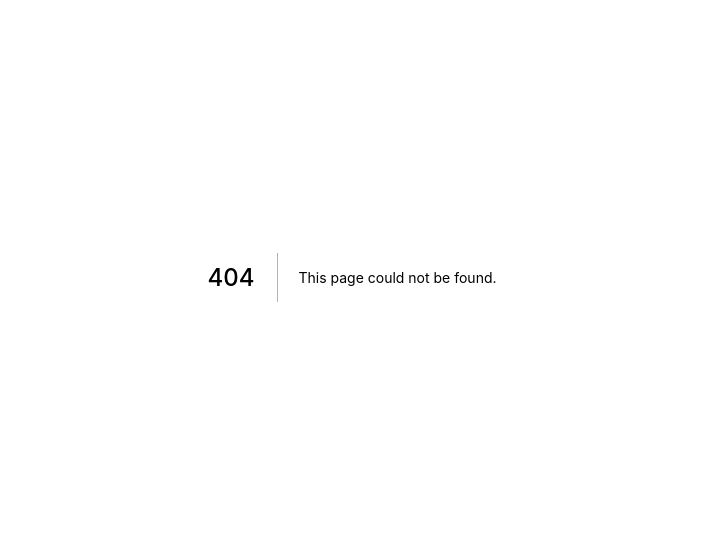
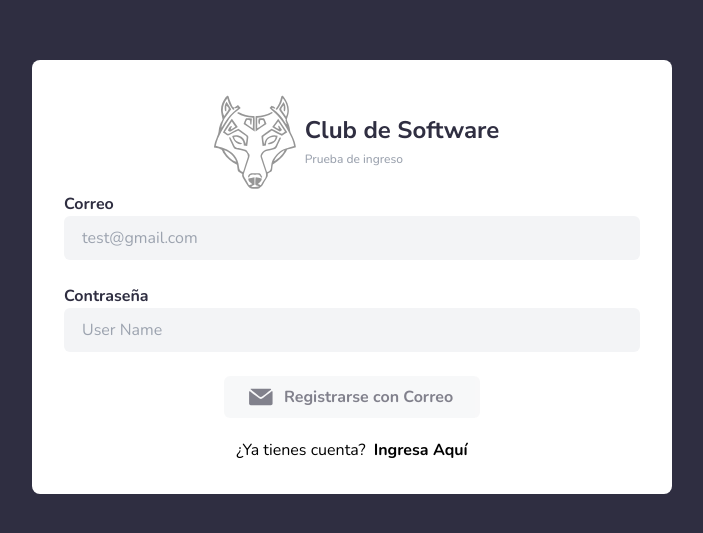
Before and after one commit to Danjar27/software, a Next.js app: page /register in a window 1280 px wide. Before the commit this address had no page. Shown: the part 123-656 px from the top of the page, without its empty margins (288-991 px from the left). Built offline with nearby package versions, Linux system fonts and the light colour scheme.

Commit message:
created register and login forms

```diff
--- /dev/null
+++ b/src/components/templates/LoginForm.tsx
@@ -0,0 +1,119 @@
+import { Formik } from "formik";
+import React from "react";
+import AuthButton from "../atoms/AuthButton";
+import FormInput from "../molecules/FormInput";
+import { useStore } from "../../store/hook";
+import { useRouter } from "next/router";
+import { ToastContainer, toast } from "react-toastify";
+import Banner from "../molecules/Banner";
+import { validationSchema } from "../../models/schemas/LoginSchema";
+import "react-toastify/dist/ReactToastify.css";
+
+const LoginForm = () => {
+  const authStore = useStore("authStore");
+  const router = useRouter();
+
+  const initialValues = {
+    email: "",
+    password: "",
+  };
+  const handleSubmit = (values: any) => {
+    console.log(values);
+  };
+
+  const handleRedirect = (auth: any) => {
+    if (auth) {
+      return router.push("/home");
+    }
+    return toast.error("Error al iniciar sesión", {
+      position: "bottom-right",
+    });
+  };
+
+  const handleLogin = async (values: { email: string; password: string }) => {
+    try {
+      const auth = await authStore.signIn(values.email, values.password);
+      handleRedirect(auth);
+    } catch (e) {
+      console.log(e);
+    }
+  };
+
+  const handleGoogleLogin = async () => {
+    try {
+      const auth = await authStore.signInWithGoogle();
+      handleRedirect(auth);
+    } catch (e) {
+      console.log(e);
+    }
+  };
+
+  const formIsTouched = (values: Record<string, boolean>) => {
+    return Object.keys(values).length > 0;
+  };
+
+  return (
+    <div className="h-screen center w-screen bg-accent">
+      <Formik
+        initialValues={initialValues}
+        onSubmit={handleSubmit}
+        validationSchema={validationSchema}
+      >
+        {({ values, touched, isValid }) => (
+          <div className="w-1/2 rounded-lg bg-white p-8">
+            <Banner />
+            <div className="center mt-5">
+              <AuthButton
+                gmail
+                label="Ingresar con Google"
+                onClick={handleGoogleLogin}
+              />
+            </div>
+            <div className="relative flex py-5 items-center">
+              <div className="flex-grow border-t border-gray-200"></div>
+              <span className="flex-shrink mx-4 text-gray-300">
+                O también puedes:
+              </span>
+              <div className="flex-grow border-t border-gray-200"></div>
+            </div>
+            <FormInput
+              label="Correo"
+              name="email"
+              placeholder="test@gmail.com"
+            />
+            <FormInput
+              label="Contraseña"
+              name="password"
+              type="password"
+              placeholder="User Name"
+            />
+            <div className="center gap-4">
+              <AuthButton
+                disabled={!isValid || !formIsTouched(touched)}
+                label="Ingresar con Correo"
+                onClick={() => {
+                  handleLogin({
+                    email: values.email,
+                    password: values.password,
+                  });
+                }}
+              />
+            </div>
+            <div className="center mt-5">
+              <p className="mr-4 text-gray-600">¿No tienes cuenta?</p>
+              <button
+                className="font-bold text-accent"
+                onClick={() => router.push("/register")}
+              >
+                Regístrate con tu correo
+              </button>
+            </div>
+          </div>
+        )}
+      </Formik>
+      <ToastContainer />
+    </div>
+  );
+};
+
+export default LoginForm;
--- /dev/null
+++ b/src/components/templates/RegisterForm.tsx
@@ -0,0 +1,92 @@
+import { Formik } from "formik";
+import React from "react";
+import AuthButton from "../atoms/AuthButton";
+import FormInput from "../molecules/FormInput";
+import { useStore } from "../../store/hook";
+import { useRouter } from "next/router";
+import Banner from "../molecules/Banner";
+import { ToastContainer, toast } from "react-toastify";
+import { validationSchema } from "../../models/schemas/LoginSchema";
+
+const RegisterForm = () => {
+  const authStore = useStore("authStore");
+  const router = useRouter();
+
+  const initialValues = {
+    email: "",
+    password: "",
+  };
+  const handleSubmit = (values: any) => {
+    console.log(values);
+  };
+
+  const handleRedirect = (auth: any) => {
+    if (auth) {
+      return router.push("/");
+    }
+    return () => toast("NO LOGIN");
+  };
+
+  const handleRegister = async (values: {
+    email: string;
+    password: string;
+  }) => {
+    try {
+      const auth = await authStore.signUp(values.email, values.password);
+      handleRedirect(auth);
+    } catch (e) {
+      console.log(e);
+    }
+  };
+
+  const formIsTouched = (values: Record<string, boolean>) => {
+    return Object.keys(values).length > 0;
+  };
+
+  return (
+    <div className="h-screen center w-screen bg-accent">
+      <Formik
+        initialValues={initialValues}
+        onSubmit={handleSubmit}
+        validationSchema={validationSchema}
+      >
+        {({ values, isValid, touched }) => (
+          <div className="w-1/2 rounded-lg bg-white p-8">
+            <Banner />
+            <FormInput
+              label="Correo"
+              name="email"
+              placeholder="test@gmail.com"
+            />
+            <FormInput
+              label="Contraseña"
+              name="password"
+              type="password"
+              placeholder="User Name"
+            />
+            <div className="center gap-4">
+              <AuthButton
+                label="Registrarse con Correo"
+                disabled={!isValid || !formIsTouched(touched)}
+                onClick={() => {
+                  handleRegister({
+                    email: values.email,
+                    password: values.password,
+                  });
+                }}
+              />
+            </div>
+            <div className="center mt-5">
+              <p className="mr-2">¿Ya tienes cuenta?</p>
+              <button className="font-bold" onClick={() => router.push("/")}>
+                Ingresa Aquí
+              </button>
+            </div>
+          </div>
+        )}
+      </Formik>
+    </div>
+  );
+};
+
+export default RegisterForm;
--- /dev/null
+++ b/src/models/schemas/LoginSchema.ts
@@ -0,0 +1,10 @@
+import * as Yup from "yup";
+import { requiredFormat } from "../../utils/functions/requiredFormat";
+
+export const validationSchema = Yup.object().shape({
+  email: Yup.string()
+    .nullable()
+    .email("El email no es válido")
+    .required(requiredFormat("un email")),
+  password: Yup.string().nullable().required(requiredFormat("una contraseña")),
+});
--- a/src/pages/index.tsx
+++ b/src/pages/index.tsx
@@ -1,18 +1,13 @@
 import type { NextPage } from "next";
 import React from "react";
-import UserFormRoot from "../components/organisms/UserFormRoot";
-import UserList from "../components/templates/UserList";
+import { Authenticate } from "../components/templates/Authenticate";
+import LoginForm from "../components/templates/LoginForm";
 
 const Home: NextPage = () => {
   return (
-    <div className="flex justify-between items-center h-screen w-screen">
-      <div className="w-1/2 center">
-        <UserFormRoot />
-      </div>
-      <div className="flex justify-center w-1/2 bg-accent h-screen overflow-y-scroll p-20">
-        <UserList />
-      </div>
-    </div>
+    <Authenticate>
+      <LoginForm />
+    </Authenticate>
   );
 };
 
--- /dev/null
+++ b/src/pages/register.tsx
@@ -0,0 +1,10 @@
+import React from "react";
+import RegisterForm from "../components/templates/RegisterForm";
+
+export default function register() {
+  return (
+    <div>
+      <RegisterForm />
+    </div>
+  );
+}
```
